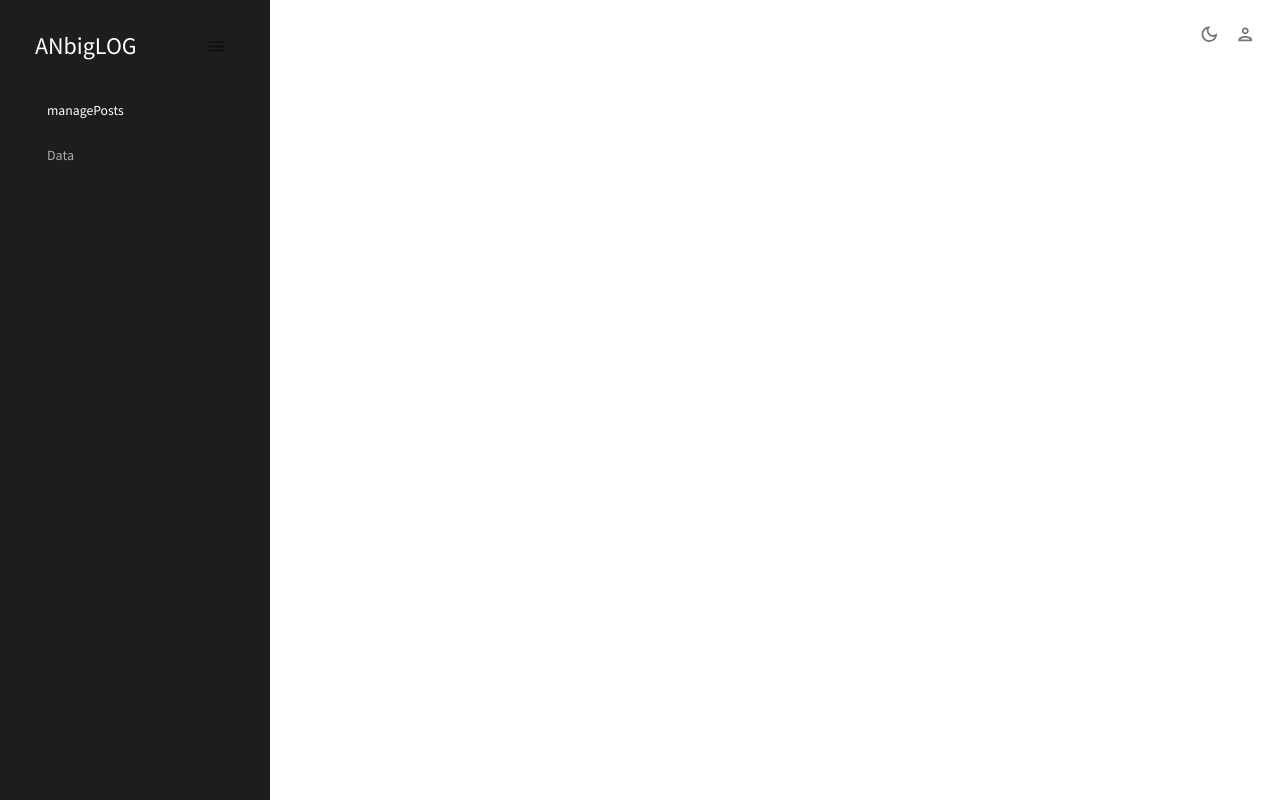
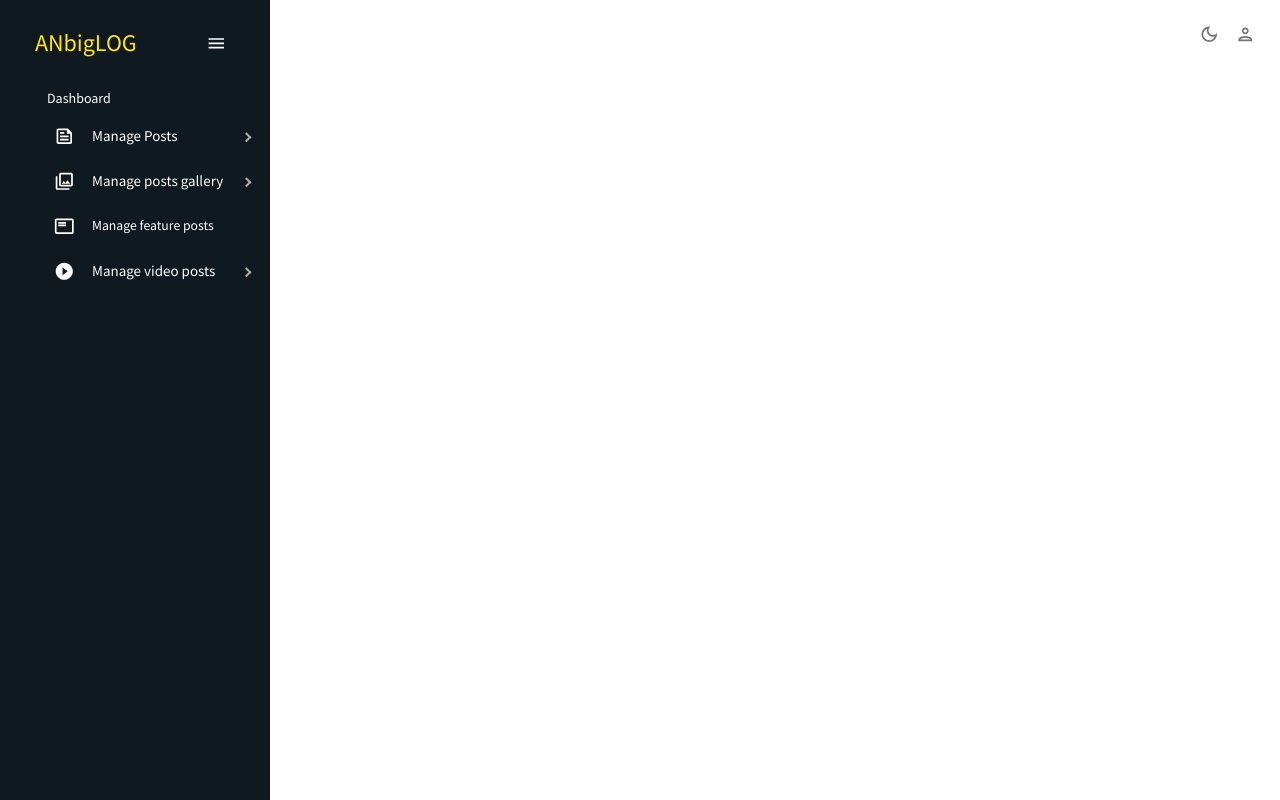
Before and after one commit to skandernefli/ANBigLOG, a React (Create React App) app in the folder dashboard/: page / in a window 1280 px wide. Built offline with nearby package versions, Linux system fonts and the light colour scheme.

Commit message:
update 0.0.3

```diff
--- a/dashboard/package.json
+++ b/dashboard/package.json
@@ -17,6 +17,8 @@
     "react-pro-sidebar": "^0.7.1",
     "react-router-dom": "^6.10.0",
     "react-scripts": "5.0.1",
+    "resolve-url-loader": "^5.0.0",
+    "sass-loader": "^13.2.2",
     "web-vitals": "^2.1.4",
     "yup": "^1.0.2"
   },
--- a/dashboard/src/scenes/global/SideBar.jsx
+++ b/dashboard/src/scenes/global/SideBar.jsx
@@ -1,103 +1,230 @@
-import { useState } from 'react';
-import {  Menu, MenuItem,  ProSidebar } from 'react-pro-sidebar';
-import{Box, IconButton,Typography,useTheme} from '@mui/material';
-import 'react-pro-sidebar/dist/css/styles.css';
-import {Link} from "react-router-dom";
-import { tokens } from '../../theme';
-// import FeedOutlinedIcon from "@mui/icons-material/FeedOutlined";
-// import CollectionsOutlinedIcon from "@mui/icons-material/LightModeOutlined";
-// import OndemandvideoOutlinedIcon from "@mui/icons-material/OndemandvideoOutlined";
+import { useState } from "react";
+import { Menu, MenuItem, ProSidebar, SubMenu } from "react-pro-sidebar";
+import { Box, IconButton, Typography, useTheme } from "@mui/material";
+import "react-pro-sidebar/dist/css/styles.css";
+import { Link } from "react-router-dom";
+import { tokens } from "../../theme";
+import FeedOutlinedIcon from "@mui/icons-material/FeedOutlined";
+import CollectionsOutlinedIcon from "@mui/icons-material/CollectionsOutlined";
+import AddOutlinedIcon from "@mui/icons-material/AddOutlined";
 import MenuOutlinedIcon from "@mui/icons-material/MenuOutlined";
+import FormatListBulletedOutlinedIcon from "@mui/icons-material/FormatListBulletedOutlined";
+import FeaturedPlayListOutlinedIcon from "@mui/icons-material/FeaturedPlayListOutlined";
+import TrendingUpOutlinedIcon from "@mui/icons-material/TrendingUpOutlined";
+import TravelExploreOutlinedIcon from '@mui/icons-material/TravelExploreOutlined';
+import StarOutlineOutlinedIcon from '@mui/icons-material/StarOutlineOutlined';
+import PlayCircleFilledOutlinedIcon from '@mui/icons-material/PlayCircleFilledOutlined';
 
-const Item = ({ title, to, icon, selected, setSelected }) => {
+const SideBar = () => {
   const theme = useTheme();
   const colors = tokens(theme.palette.mode);
-    return (
-      <MenuItem
-        active={selected === title}
-        style={{
-          color: colors.white[100],
-        }}
-        onClick={() => setSelected(title)}
-        icon={icon}
-      >
-        <Typography>{title}</Typography>
-        <Link to={to} />
-      </MenuItem>
-    );
-  };
-
-const SideBar =()=>{
-    const theme=useTheme();
-    const colors=tokens(theme.palette.mode);
-    const [isCollapsed,setIsCollapsed]=useState(false);
-    const[selected,setSelected]=useState("managePosts");
+  const [isCollapsed, setIsCollapsed] = useState(false);
+  const [selected, setSelected] = useState("managePosts");
 
   return (
-        <box
-        // sx={{
-        //     "&sidebar-bg-color":{
-        //         background :`${colors.primary[100]} !important`,
-        //     },
-        //     "& .pro-icon-wrapper":{
-        //         backgroundColor:"transparent !important",
-        //     },
-        //     "& .pro-inner-item":{
-        //         padding:"5px 35px 5px 20px !important",
-        //     },
-        //     "& .pro-inner-item:hover":{
-        //         color:`${colors.primary[900]} !important`,
-        //     },
-        //     "& .pro-menu-item.active":{
-        //         color:`${colors.secondary[100]} !important`,
-        //     }
-
-        // }}
+    <Box
+      sx={{
+        "& .pro-sidebar-inner": {
+          background: `#101820FF !important`,
+        },
+        "& .pro-icon-wrapper": {
+          backgroundColor: "transparent !important",
+        },
+        "& .pro-inner-item": {
+          padding: "5px 35px 5px 20px !important",
+        },
+        "& .pro-inner-item:hover": {
+          color: `#FEE715FF  !important`,
+        },
+        "& .pro-menu-item.active": {
+          color: `#fff !important`,
+        },
+      }}
     >
       <ProSidebar collapsed={isCollapsed}>
         <Menu iconShape="square">
           {/* logo and menu Icon */}
           <MenuItem
-                  onClick={()=>setIsCollapsed(!isCollapsed)}
-                  icon={isCollapsed ? <MenuOutlinedIcon/>:undefined}
+            onClick={() => setIsCollapsed(!isCollapsed)}
+            icon={isCollapsed ? <MenuOutlinedIcon /> : undefined}
             style={{
-                    margin:"10px 0 20px 0",
-                    color:colors.white[100],
-                  }}>
-                    {!isCollapsed &&(
+              margin: "10px 0 20px 0",
+              color: "#fff",
+            }}
+          >
+            {!isCollapsed && (
               <Box
                 display="flex"
                 justifyContent="space-between"
                 alignItems="center"
-                ml="15px">
-                            <Typography variant="h3" color={colors.white[100]}>ANbigLOG</Typography>
+                ml="15px"
+              >
+                <Typography variant="h3" color={"#FEE715FF "}>
+                  ANbigLOG
+                </Typography>
                 <IconButton onClick={() => setIsCollapsed(!isCollapsed)}>
-                                <MenuOutlinedIcon/>
+                  <MenuOutlinedIcon
+                    style={{
+                      color: "#fff",
+                    }}
+                  />
                 </IconButton>
               </Box>
             )}
           </MenuItem>
-
+          {!isCollapsed && (
             <Box paddingLeft={isCollapsed ? undefined : "10%"}>
-            <Item
-              title="managePosts"
-              to="/"
-
-              selected={selected}
-              setSelected={setSelected}
-            />
-
               <Typography
                 variant="h6"
-            //   color={colors.primary[100]}
+                color={"#fff"}
                 sx={{ m: "15px 0 5px 20px" }}
               >
-              Data
-            </Typography></Box>
+                Dashboard
+              </Typography>
+
+              <SubMenu
+                active={selected === "postsList"}
+                style={{
+                  color: colors.white[500],
+                }}
+                onClick={() => {
+                  setSelected("postsList");
+                }}
+                icon={<FeedOutlinedIcon />}
+                title="Manage Posts"
+              >
+                <Link to={"/posts_list"} />
+                <MenuItem
+                  active={selected === "createPost"}
+                  style={{
+                    color: "#fff",
+                  }}
+                  onClick={() => setSelected("createPost")}
+                  icon={<AddOutlinedIcon />}
+                >
+                  <Typography>Create a post</Typography>
+                  <Link to={"/create_post"} />
+                </MenuItem>
+                <MenuItem
+                  active={selected === "postsList"}
+                  style={{
+                    color: "#fff",
+                  }}
+                  onClick={() => setSelected("postsList")}
+                  icon={<FormatListBulletedOutlinedIcon />}
+                >
+                  <Typography>Posts list</Typography>
+                  <Link to={"/posts_list"} />
+                </MenuItem>
+              </SubMenu>
+              <SubMenu
+                active={selected === "managePostsGallery"}
+                style={{
+                  color: colors.white[500],
+                }}
+                onClick={() => {
+                  setSelected("managePostsGallery");
+                }}
+                icon={<CollectionsOutlinedIcon />}
+                title="Manage posts gallery"
+              >
+                <Link to={"/manage_posts_gallery"} />
+                <MenuItem
+                  active={selected === "managePostsGallery"}
+                  style={{
+                    color: "#fff",
+                  }}
+                  onClick={() => setSelected("managePostsGallery")}
+                  icon={<CollectionsOutlinedIcon />}
+                >
+                  <Typography>Manage posts gallery</Typography>
+                  <Link to={"/manage_posts_gallery"} />
+                </MenuItem>
+                <MenuItem
+                  active={selected === "manageTrendy"}
+                  style={{
+                    color: "#fff",
+                  }}
+                  onClick={() => setSelected("manageTrendy")}
+                  icon={<TrendingUpOutlinedIcon />}
+                >
+                  <Typography>Trendy</Typography>
+                  <Link to={"/manage_trendy"} />
+                </MenuItem>
+                <MenuItem
+                  active={selected === "manageLatest"}
+                  style={{
+                    color: "#fff",
+                  }}
+                  onClick={() => setSelected("manageLatest")}
+                  icon={<TravelExploreOutlinedIcon />}
+                >
+                  <Typography>Latest</Typography>
+                  <Link to={"/manage_latest"} />
+                </MenuItem>
+                <MenuItem
+                  active={selected === "managePopular"}
+                  style={{
+                    color: "#fff",
+                  }}
+                  onClick={() => setSelected("managePopular")}
+                  icon={<StarOutlineOutlinedIcon />}
+                >
+                  <Typography>Manage popular</Typography>
+                  <Link to={"/manage_popular"} />
+                </MenuItem>
+              </SubMenu>
+              <MenuItem
+                active={selected === "manageFeaturePosts"}
+                style={{
+                  color: "#fff",
+                }}
+                onClick={() => setSelected("manageFeaturePosts")}
+                icon={<FeaturedPlayListOutlinedIcon />}
+              >
+                <Typography>Manage feature posts</Typography>
+                <Link to={"/manage_Feature_Posts"} />
+              </MenuItem>
+              <SubMenu
+                active={selected === "manageVideoPosts"}
+                style={{
+                  color: colors.white[500],
+                }}
+                onClick={() => {
+                  setSelected("manageVideoPosts");
+                }}
+                icon={<PlayCircleFilledOutlinedIcon />}
+                title="Manage video posts"
+              >
+                <Link to={"/manage_video_posts"} />
+                <MenuItem
+                  active={selected === "manageVideoPosts"}
+                  style={{
+                    color: "#fff",
+                  }}
+                  onClick={() => setSelected("manageVideoPosts")}
+                  icon={<PlayCircleFilledOutlinedIcon />}
+                >
+                  <Typography>Manage video posts</Typography>
+                  <Link to={"/manage_video_posts"} />
+                </MenuItem>
+                <MenuItem
+                  active={selected === "popularVideo"}
+                  style={{
+                    color: "#fff",
+                  }}
+                  onClick={() => setSelected("popularVideo")}
+                  icon={<TrendingUpOutlinedIcon />}
+                >
+                  <Typography>Popular video</Typography>
+                  <Link to={"/popular_video"} />
+                </MenuItem>
+              </SubMenu>
+            </Box>
+          )}
         </Menu>
       </ProSidebar>
-
-        </box>
-    )
-}
+    </Box>
+  );
+};
 export default SideBar;
--- a/dashboard/src/theme.js
+++ b/dashboard/src/theme.js
@@ -4,15 +4,15 @@ import { createTheme } from "@mui/material/styles";
 export const tokens =(mode)=>({
     ...(mode==="light"
     ?{primary: {
-        100: "#2d8eff",
-        200: "#123966",
-        300: "#1b5599",
-        400: "#2472cc",
+        100: "#d5e8ff",
+        200: "#abd2ff",
+        300: "#81bbff",
+        400: "#57a5ff",
         500: "#2d8eff",
-        600: "#57a5ff",
-        700: "#81bbff",
-        800: "#abd2ff",
-        900: "#d5e8ff"
+        600: "#2472cc",
+        700: "#1b5599",
+        800: "#123966",
+        900: "#091c33",
     },
     secondary: {
         100: "#f8fcff",
@@ -189,33 +189,39 @@ export const themeSettings=(mode)=>{
             ...(mode === 'light'
             ? {
                 backgorund:{
-                    main:colors.secondary[100],
+                    main:colors.secondary[500],
                 },
                 primary:{
-                    main:colors.primary[100],
+                    main:colors.primary[500],
                 },
                 secondary:{
-                    main:colors.secondary[100],
+                    main:colors.secondary[500],
                 },
                 neutral:{
                     dark:colors.black[300],
                     main:colors.black[500],
                     light:colors.black[800],
+                },
+                white:{
+                    white:colors.white[500]
                 }
             }:{
                 backgorund:{
                     main:"#fcfcfc",
                 },
                 primary:{
-                    main:colors.primary[100],
+                    main:colors.primary[500],
                 },
                 secondary:{
-                    main:colors.secondary[100],
+                    main:colors.secondary[500],
                 },
                 neutral:{
                     dark:colors.black[300],
                     main:colors.black[500],
                     light:colors.black[800],
+                },
+                white:{
+                    white:colors.white[500]
                 }
             }),
         },
```
Also changed, not shown: 1 other file (tests, documents, lock files or other folders). Lines whose indentation alone changed are shown as unchanged.
